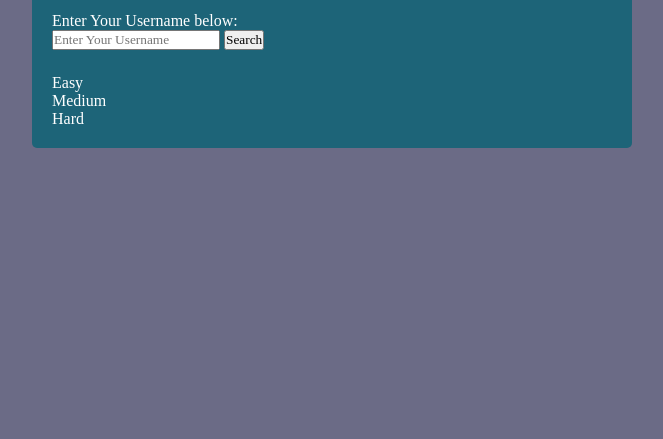
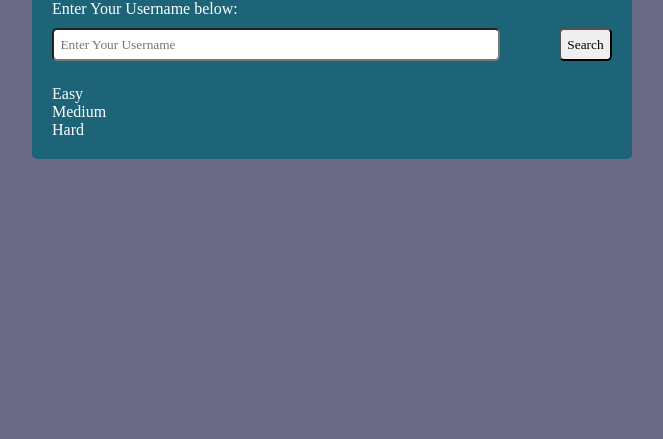
Before and after one commit to webrohit27/Javascript-Project, a plain HTML site: page Leetmetric/index.html in a window 1280 px wide. Shown: the part 361-800 px from the top of the page, without its empty margins (308-971 px from the left). Drawn offline with Linux system fonts and the light colour scheme.

Commit message:
update css file

```diff
--- a/Leetmetric/index.html
+++ b/Leetmetric/index.html
@@ -15,31 +15,31 @@
 
   <h1>LeetMetric</h1>
 
-  <div class="user-conatiner">
+  <div class="user-container">
       <p>Enter Your Username below: </p>
-      <div class="user-input-conatainer">
-        <input type="text" placeholder="Enter Your Username">
-        <button id="seach-btn">Search</button>
+      <div class="user-input-container">
+        <input type="text" placeholder="Enter Your Username" id="user-input">
+        <button id="search-btn">Search</button>
       </div>
   </div>
 
-  <div class="stats-conatainer">
+  <div class="stats-container">
 
       <div class="progress">
 
         <div class="progress-item">
-            <div class="easy-progress">
+            <div class="easy-progress circle">
                 <span id="easy-label">Easy</span>
             </div>
         </div>
 
-         <div class="progress-item">
+         <div class="progress-item circle">
             <div class="medium-progress">
                 <span id="medium-label">Medium</span>
             </div>
         </div>
 
-       <div class="progress-item">
+       <div class="progress-item circle">
             <div class="hard-progress">
                 <span id="hard-label">Hard</span>
             </div>
--- a/Leetmetric/style.css
+++ b/Leetmetric/style.css
@@ -27,3 +27,36 @@ body{
     width: 50%;
     max-width:600px
 }
+
+h1{
+    font-size: 2rem;
+
+}
+
+.user-container{
+    display: flex;
+    flex-direction: column;
+    gap: 10px;
+    justify-content: start;
+}
+
+.user-input-container{
+    display: flex;
+    justify-content: space-between;
+}
+
+#user-input{
+    width:80%;
+    padding: 0.4rem;
+    border-radius: 5px;
+}
+
+#search-btn{
+    padding: 0.4rem;
+    border-radius: 5px;
+
+}
+
+.circle{
+
+}
```
